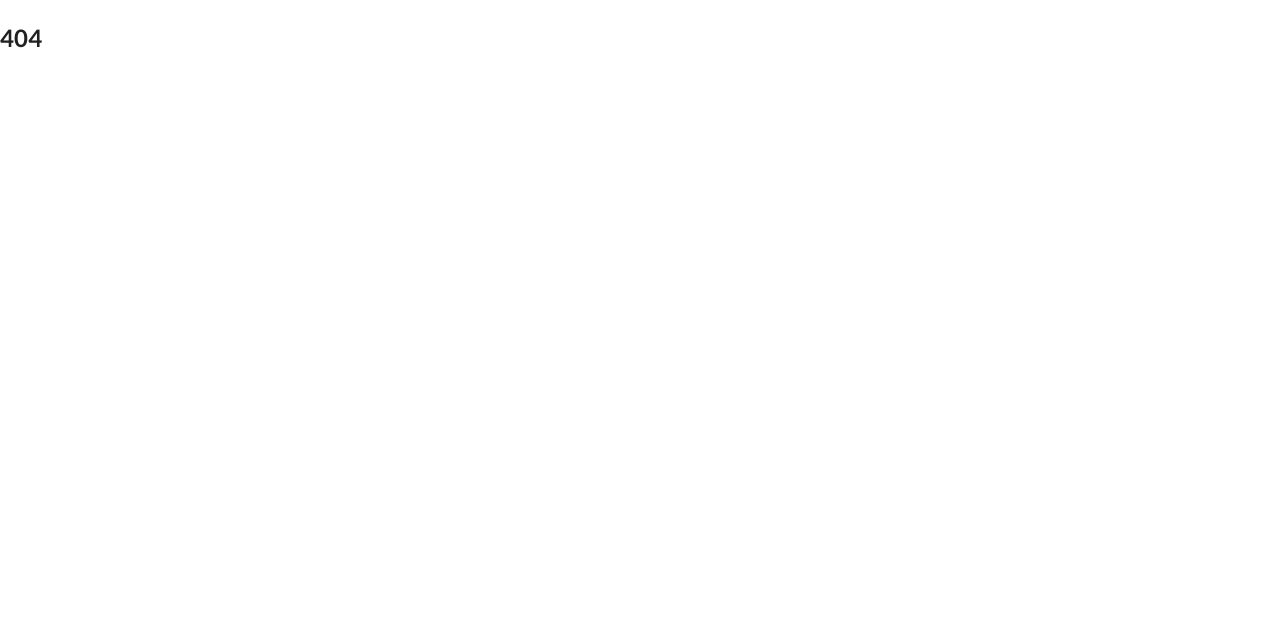
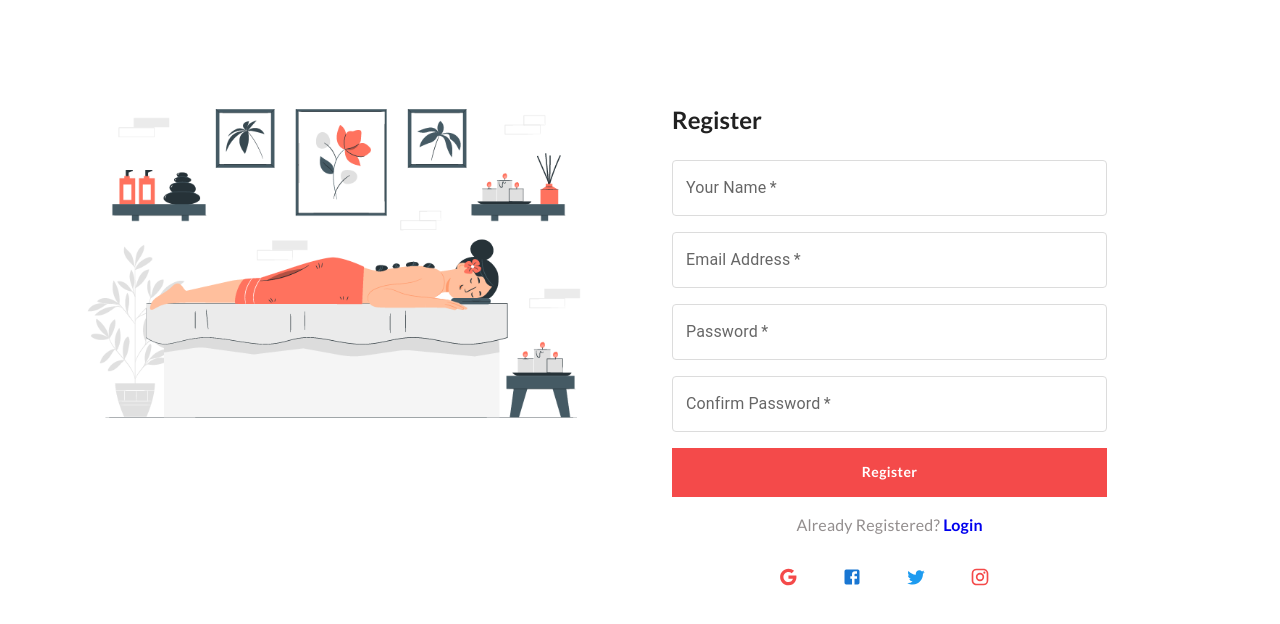
Before and after one commit to khan-shimul/beauty-bomb, a React (Create React App) app: page /register in a window 1280 px wide. Shown: the top 624 px of the page. Built offline with nearby package versions, Linux system fonts and the light colour scheme.

Commit message:
implement registation form

```diff
--- a/package.json
+++ b/package.json
@@ -18,6 +18,7 @@
     "react-router-dom": "^6.2.1",
     "react-scripts": "5.0.0",
     "styled-components": "^5.3.3",
+    "sweetalert2": "^11.4.4",
     "web-vitals": "^2.1.3"
   },
   "scripts": {
--- a/src/App.js
+++ b/src/App.js
@@ -13,6 +13,7 @@ import Contact from './pages/Contact/Contact';
 import Login from './pages/Login/Login/Login';
 import AOS from 'aos';
 import 'aos/dist/aos.css';
+import Register from './pages/Login/Register/Register';
 AOS.init();
 
 function App() {
@@ -36,6 +37,7 @@ function App() {
           <Route path="/team" element={<Team />} />
           <Route path="/contact" element={<Contact />} />
           <Route path="/login" element={<Login />} />
+          <Route path="/register" element={<Register />} />
           <Route path="*" element={<NotFound />} />
         </Routes>
       </Router>
--- a/src/pages/Login/Login/Login.js
+++ b/src/pages/Login/Login/Login.js
@@ -1,4 +1,5 @@
-import React from 'react';
+import React, { useState } from 'react';
+import { NavLink } from 'react-router-dom';
 import { Box, Button, Container, Grid, Typography, TextField } from '@mui/material';
 import login from '../../../images/login/login2.png';
 import { useStyles } from '../../../compo/IndexView/Intro/Intro';
@@ -9,7 +10,7 @@ import TwitterIcon from '@mui/icons-material/Twitter';
 import InstagramIcon from '@mui/icons-material/Instagram';
 
 
-const useStyles2 = makeStyles({
+export const useStyles2 = makeStyles({
     textFiled: {
         '& label.Mui-focused': {
             color: '#FF725E',
@@ -32,9 +33,21 @@ const useStyles2 = makeStyles({
 });
 
 const Login = () => {
+    const [loginData, setLoginData] = useState({});
+    // Handle Login Info
+    const handleOnChange = e => {
+        const field = e.target.name;
+        const value = e.target.value;
+        const newLoginData = { ...loginData };
+        newLoginData[field] = value;
+        setLoginData(newLoginData);
+
+    };
+    // Handle Login Form
     const handleLogin = e => {
         e.preventDefault();
     };
+
     const classes = useStyles();
     const classes2 = useStyles2();
     return (
@@ -51,31 +64,39 @@ const Login = () => {
                             <Box>
                                 <Typography variant="h5" sx={{ my: 3, fontWeight: 600, fontFamily: 'Lato' }}>Login</Typography>
                                 {/* Login Form */}
-                                <from onSubmit={handleLogin}>
+                                <form onSubmit={handleLogin}>
                                     <TextField
                                         sx={{ width: { xs: 1, md: '80%' }, mb: 2 }}
                                         className={classes2.textFiled}
+                                        name="email"
+                                        type="email"
+                                        required
                                         id="outlined-basic"
                                         label="Email Address"
                                         variant="outlined"
+                                        onChange={handleOnChange}
                                     />
                                     <TextField
                                         sx={{ width: { xs: 1, md: '80%' }, mb: 2 }}
                                         className={classes2.textFiled}
+                                        name="password"
+                                        required
                                         id="outlined-basic"
                                         label="Password"
                                         variant="outlined"
                                         type="password"
+                                        onChange={handleOnChange}
                                     />
                                     <Button
                                         sx={{ width: { xs: 1, md: '80%' }, py: 1.5, mb: 2 }}
                                         className={classes.btnRegular}
+                                        type="submit"
                                     >
                                         Login</Button>
-                                </from>
+                                </form>
                                 <Typography variant="body1" sx={{ fontFamily: 'Lato', width: { xs: 1, md: '80%' }, textAlign: 'center', mb: 2 }}>
                                     <Box component="span" sx={{ color: '#938E8E' }}> Don't have an account? </Box>
-                                    <Box component="span" sx={{ fontWeight: 600, color: '#2A2929' }}>Register</Box>
+                                    <Box component="span" sx={{ fontWeight: 600, color: '#2A2929' }}><NavLink to='/register'>Register</NavLink></Box>
                                 </Typography>
                                 {/* Social Media */}
                                 <Box sx={{ width: { xs: 1, md: '80%' }, textAlign: 'center', mt: { xs: 0, md: 3 } }}>
--- a/src/pages/Login/Register/Register.js
+++ b/src/pages/Login/Register/Register.js
@@ -1,10 +1,134 @@
-import React from 'react';
+import React, { useState } from 'react';
+import { NavLink } from 'react-router-dom';
+import { Box, Button, Container, Grid, Typography, TextField } from '@mui/material';
+import login from '../../../images/login/login2.png';
+import GoogleIcon from '@mui/icons-material/Google';
+import FacebookIcon from '@mui/icons-material/Facebook';
+import TwitterIcon from '@mui/icons-material/Twitter';
+import InstagramIcon from '@mui/icons-material/Instagram';
+import { useStyles } from '../../../compo/IndexView/Intro/Intro';
+import { useStyles2 } from '../Login/Login';
+import Swal from 'sweetalert2';
 
 const Register = () => {
+    const [loginData, setLoginData] = useState({});
+    // Handle Login Info
+    const handleOnChange = e => {
+        const field = e.target.name;
+        const value = e.target.value;
+        const newLoginData = { ...loginData };
+        newLoginData[field] = value;
+        setLoginData(newLoginData);
+
+    };
+    // Handle Login Form
+    const handleLogin = e => {
+        e.preventDefault();
+        if (loginData.password !== loginData.password2) {
+            Swal.fire({
+                icon: 'error',
+                title: 'Oops...',
+                text: 'Your Password Did Not Match!'
+            });
+            return
+        }
+    };
+
+    const classes = useStyles();
+    const classes2 = useStyles2();
     return (
-        <div>
-            <h2>Register</h2>
-        </div>
+        <Box>
+            <Container>
+                <Box sx={{ my: 10 }}>
+                    <Grid container spacing={{ xs: 2, md: 8 }}>
+                        <Grid item xs={12} sm={12} md={6}>
+                            <Box>
+                                <img style={{ width: '100%' }} src={login} alt="" />
+                            </Box>
+                        </Grid>
+                        <Grid item xs={12} sm={12} md={6}>
+                            <Box>
+                                <Typography variant="h5" sx={{ my: 3, fontWeight: 600, fontFamily: 'Lato' }}>Register</Typography>
+                                {/* Login Form */}
+                                <form onSubmit={handleLogin}>
+                                    <TextField
+                                        sx={{ width: { xs: 1, md: '80%' }, mb: 2 }}
+                                        className={classes2.textFiled}
+                                        required
+                                        name="name"
+                                        id="outlined-basic"
+                                        label="Your Name"
+                                        variant="outlined"
+                                        onChange={handleOnChange}
+                                    />
+                                    <TextField
+                                        sx={{ width: { xs: 1, md: '80%' }, mb: 2 }}
+                                        className={classes2.textFiled}
+                                        required
+                                        name="email"
+                                        type="email"
+                                        id="outlined-basic"
+                                        label="Email Address"
+                                        variant="outlined"
+                                        onChange={handleOnChange}
+                                    />
+                                    <TextField
+                                        sx={{ width: { xs: 1, md: '80%' }, mb: 2 }}
+                                        className={classes2.textFiled}
+                                        required
+                                        name="password"
+                                        id="outlined-basic"
+                                        label="Password"
+                                        variant="outlined"
+                                        type="password"
+                                        onChange={handleOnChange}
+                                    />
+                                    <TextField
+                                        sx={{ width: { xs: 1, md: '80%' }, mb: 2 }}
+                                        className={classes2.textFiled}
+                                        required
+                                        name="password2"
+                                        id="outlined-basic"
+                                        label="Confirm Password"
+                                        variant="outlined"
+                                        type="password"
+                                        onChange={handleOnChange}
+                                    />
+                                    <Button
+                                        sx={{ width: { xs: 1, md: '80%' }, py: 1.5, mb: 2 }}
+                                        className={classes.btnRegular}
+                                        type='submit'
+                                    >
+                                        Register</Button>
+                                </form>
+                                <Typography variant="body1" sx={{ fontFamily: 'Lato', width: { xs: 1, md: '80%' }, textAlign: 'center', mb: 2 }}>
+                                    <Box component="span" sx={{ color: '#938E8E' }}> Already Registered? </Box>
+                                    <Box component="span" sx={{ fontWeight: 600, color: '#2A2929' }}><NavLink to='/login'>Login</NavLink></Box>
+                                </Typography>
+                                {/* Social Media */}
+                                <Box sx={{ width: { xs: 1, md: '80%' }, textAlign: 'center', mt: { xs: 0, md: 3 } }}>
+                                    <Button
+                                        sx={{ color: '#F44A4A' }}
+                                        startIcon={<GoogleIcon />}
+                                    ></Button>
+                                    <Button
+                                        startIcon={<FacebookIcon />}
+                                    ></Button>
+                                    <Button
+                                        sx={{ color: '#1D9BF0' }}
+                                        startIcon={<TwitterIcon />}
+                                    ></Button>
+                                    <Button
+                                        sx={{ color: '#F44A4A' }}
+                                        startIcon={<InstagramIcon />}
+                                    ></Button>
+                                </Box>
+                            </Box>
+                        </Grid>
+                    </Grid>
+                </Box>
+            </Container>
+        </Box>
     );
 };
 
```
Also changed, not shown: 1 other file (tests, documents, lock files or other folders).
